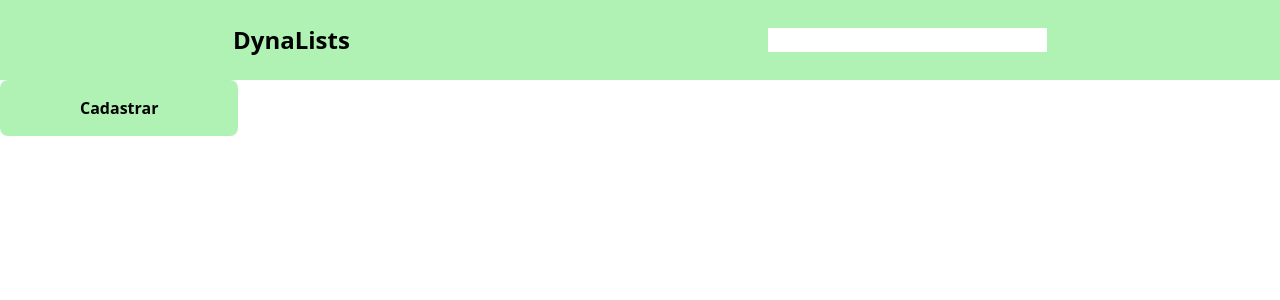
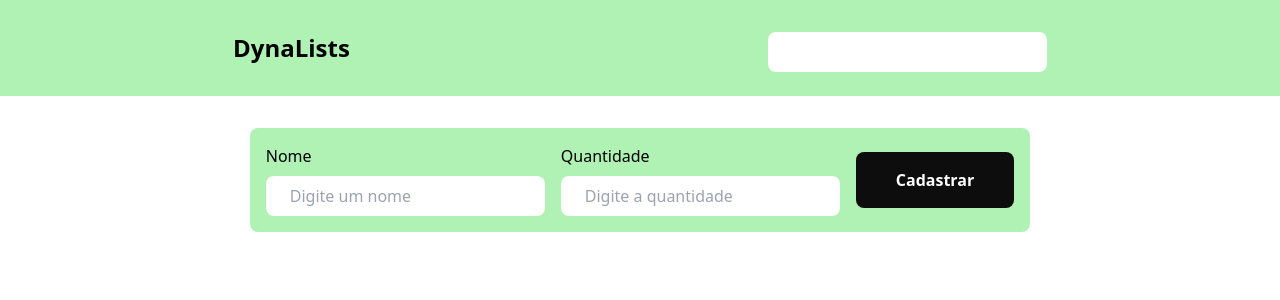
Before and after one commit to JoaoVitorWinter/meu-pwa, a React (Vite) app: page / in a window 1280 px wide. Shown: the top 300 px of the page. Built offline with nearby package versions, Linux system fonts and the light colour scheme.

Commit message:
Adicionando formulário de criação

```diff
--- a/src/components/Button.jsx
+++ b/src/components/Button.jsx
@@ -1,6 +1,6 @@
 const Button = ({onClick, text}) => {
     return (
-        <button onClick={onClick} className="bg-green text-base font-bold py-4 px-20 rounded-lg">
+        <button onClick={onClick} className="bg-black text-white text-base font-bold py-4 px-10 rounded-lg">
             {text}
         </button>
     )
--- a/src/components/Input.jsx
+++ b/src/components/Input.jsx
@@ -1,7 +1,10 @@
-const Input = () => {
+const Input = ({labelText, placeholder}) => {
   return (
     <>
-      <input type="text" name="search" className="px-6" />
+      <label className="font-base">
+      {labelText}
+      <input placeholder={placeholder} type="text" name="search" className="block mt-2 px-6 py-2 font-base rounded-lg" />
+      </label>
     </>
   );
 };
--- a/src/pages/InitialPage.jsx
+++ b/src/pages/InitialPage.jsx
@@ -1,12 +1,19 @@
 import Button from "../components/Button"
 import Header from "../components/Header"
+import Input from "../components/Input"
 
 const InitialPage = () => {
 
   return (
     <>
     <Header />
-    <Button onClick={() => {alert("Teste")}}text={"Cadastrar"} />
+    <div className="flex flex-col items-center mt-8">
+      <div className="bg-green w-fit p-4 flex items-center gap-4 rounded-lg">
+        <Input labelText={"Nome"} placeholder={"Digite um nome"}/>
+        <Input labelText={"Quantidade"} placeholder={"Digite a quantidade"}/>
+        <Button onClick={() => {alert("Teste")}}text={"Cadastrar"} />
+      </div>
+    </div>
     </>
   )
 }
--- a/tailwind.config.js
+++ b/tailwind.config.js
@@ -7,7 +7,9 @@ export default {
   theme: {
     extend: {
       colors: {
-        "green": "#B0F2B4"
+        "green": "#B0F2B4",
+        "black": "#0D0D0D",
+        "white": "#FDFDFD"
       }
     },
   },
```
